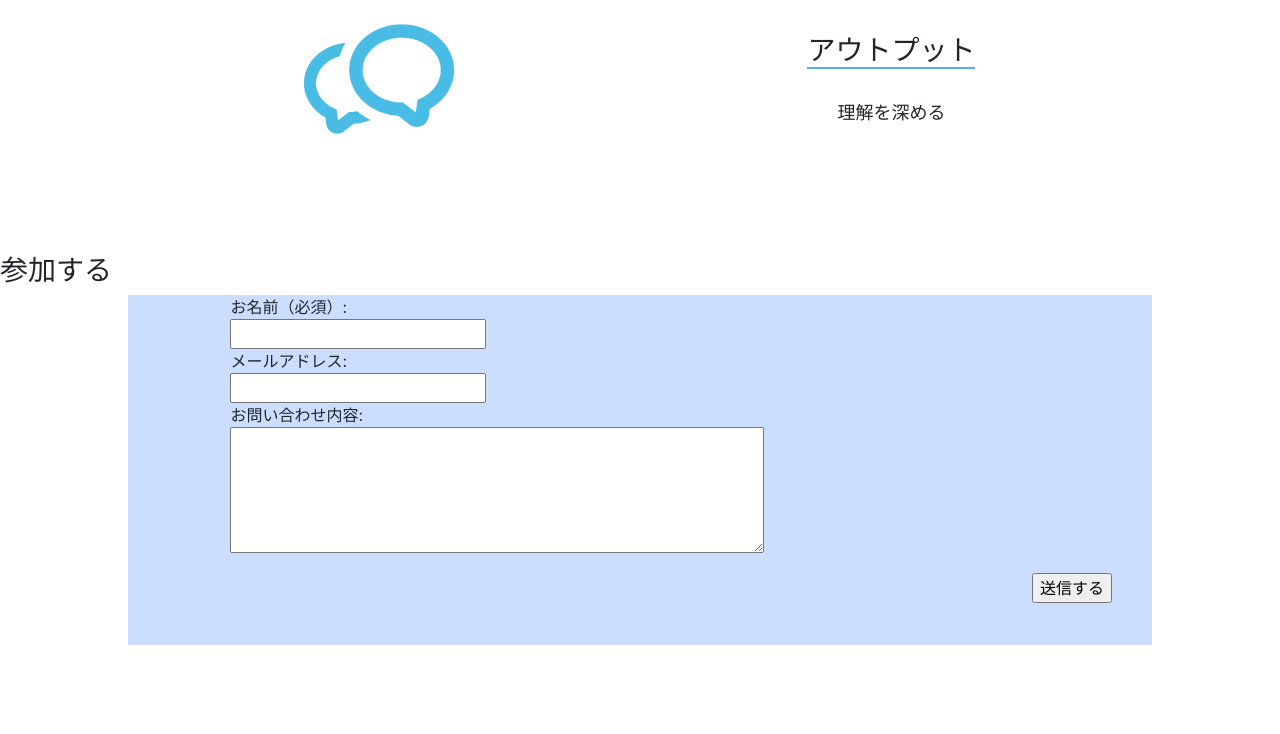
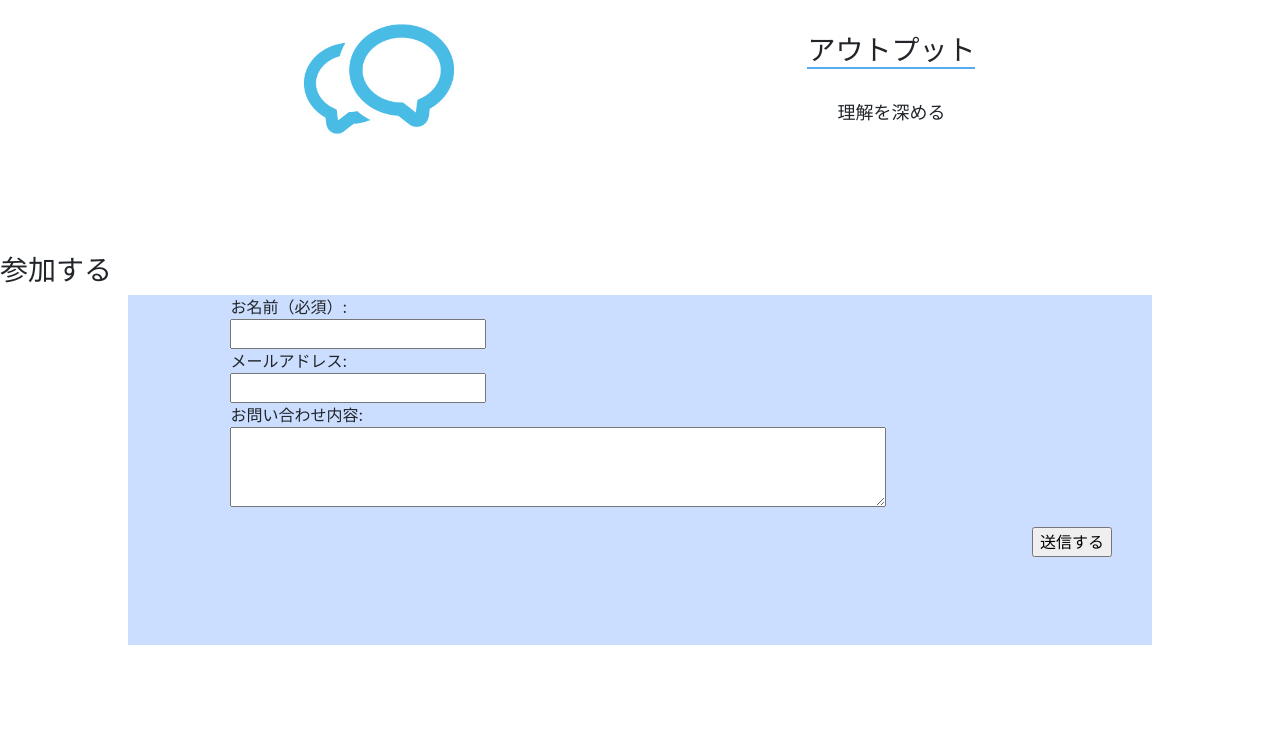
Before and after one commit to kei3570/dokusho, a plain HTML site: page index.html in a window 1280 px wide. Shown: the part 1866-2600 px from the top of the page. Drawn offline with nearby package versions, Linux system fonts and the light colour scheme; a script that the page names is missing.

Commit message:
Update index.html

```diff
--- a/index.html
+++ b/index.html
@@ -127,7 +127,7 @@
     <form action="mailto:midea.salon@gmail.com" method="post" enctype="text/plain">
       <p class="inquiry-btn">お名前（必須）:<br><input type="text" name="name"></p>
       <p class="inquiry-btn">メールアドレス: <br><input type="text" name="mail"></p>
-      <p class="inquiry-btn">お問い合わせ内容:<br><textarea name="comment" cols="50" rows="5"></textarea></p>
+      <p class="inquiry-btn">お問い合わせ内容:<br><textarea style="width:80%;height:80px" name="comment"></textarea></p>
       <input type="submit" value="送信する" class="inquiry-send-btn">
     </form>
     </div>
```
